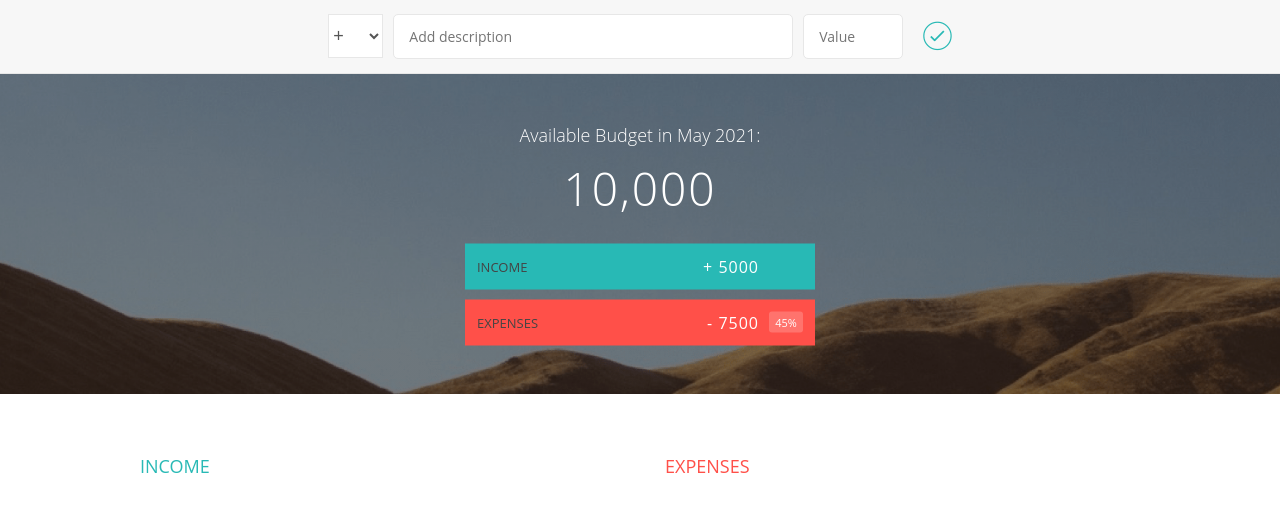
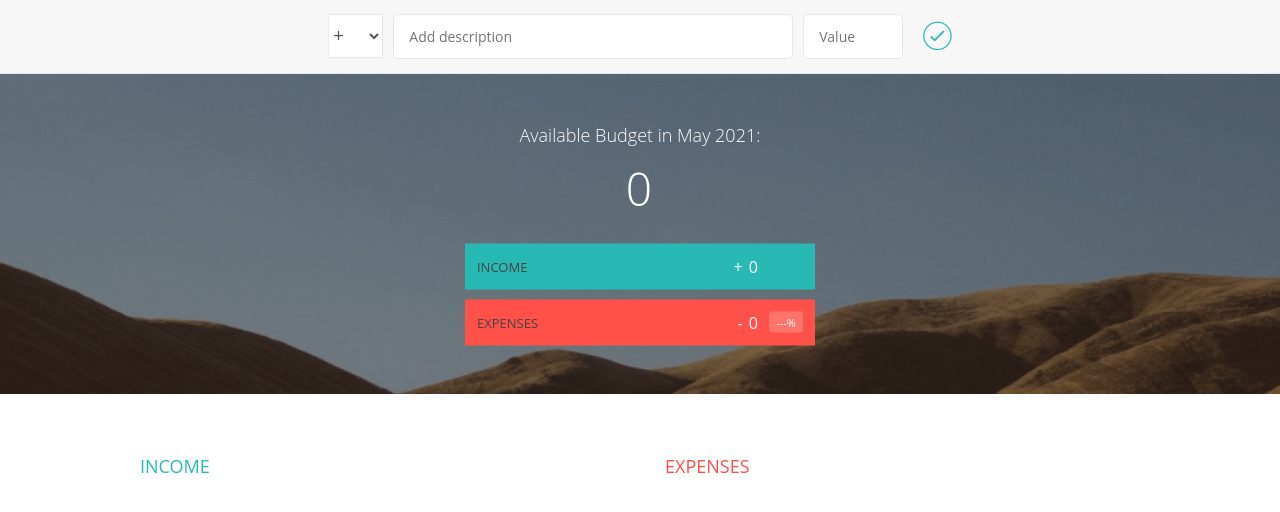
Before and after one commit to tunji93/ReactBudgApp, a React (Create React App) app: page / in a window 1280 px wide. Shown: the top 512 px of the page. Built offline with nearby package versions, Linux system fonts and the light colour scheme.

Commit message:
ux changes

```diff
--- a/src/components/Expenses.js
+++ b/src/components/Expenses.js
@@ -5,7 +5,22 @@ import {Context} from '../useContext/Context'
 
 
 function Expenses(props) {
-    const {deleteItem} = useContext(Context)
+    const {deleteItem, incInputs} = useContext(Context)
+
+    const totalInc = () => {
+        let total = 0
+        incInputs.forEach(element => {
+            total+= parseFloat(element.val)
+        });
+        return total
+    }
+    const percentage = () => {
+
+        if (totalInc()) {
+            return Math.round((parseFloat(props.obj.val)/totalInc()) * 100)
+        }
+        return "---"
+    }
 
     return (
 
@@ -13,7 +28,7 @@ function Expenses(props) {
             <div className="item__description">{props.obj.desc}</div>
             <div className="right clearfix">
                 <div className="item__value">- {props.obj.val}</div>
-                <div className="item__percentage"></div>
+                <div className="item__percentage">{percentage()}%</div>
                 <div className="item__delete">
                     <button onClick = {()=>{deleteItem(props.obj)}} className="item__delete--btn"><i className="ion-ios-close-outline"></i></button>
                 </div>
--- a/src/components/Header.js
+++ b/src/components/Header.js
@@ -1,9 +1,35 @@
-import React from 'react'
+import React, {useContext} from 'react'
+import {Context} from "../useContext/Context"
 
 
 function Header(props) {
+
+    const {incInputs, expInputs} = useContext(Context)
     const month = new Date().toLocaleString("default", { month: "long" })
     const year =  new Date().getFullYear()
+    const totalInc = () => {
+        let total = 0
+        incInputs.forEach(element => {
+            total+= parseFloat(element.val)
+        });
+        return total
+
+    }
+    const totalExp = () => {
+        let total = 0
+        expInputs.forEach(element => {
+            total+= parseFloat(element.val)
+        });
+        return total
+    }
+    const Total = totalInc() - totalExp()
+
+    const percentage = () => {
+        if (totalInc()) {
+            return Math.round((totalExp()/totalInc()) * 100)
+        }
+        return "---"
+    }
 
     return (
 
@@ -15,12 +41,12 @@ function Header(props) {
 
                 </div>
 
-                <div className="budget__value">10,000</div>
+                <div className="budget__value">{Total}</div>
 
                 <div className="budget__income clearfix">
                     <div className="budget__income--text">Income</div>
                     <div className="right">
-                        <div className="budget__income--value">+ 5000</div>
+                        <div className="budget__income--value">+ {totalInc()}</div>
                         <div className="budget__income--percentage">&nbsp;</div>
 
                     </div>
@@ -29,8 +55,8 @@ function Header(props) {
                 <div className="budget__expenses clearfix">
                     <div className="budget__expenses--text">Expenses</div>
                     <div className="right clearfix">
-                        <div className="budget__expenses--value">- 7500</div>
-                        <div className="budget__expenses--percentage">45%</div>
+                        <div className="budget__expenses--value">- {totalExp()}</div>
+                        <div className="budget__expenses--percentage">{percentage()}%</div>
                     </div>
                 </div>
             </div>
--- a/src/useContext/Context.js
+++ b/src/useContext/Context.js
@@ -20,6 +20,7 @@ function Provider(props) {
        )
     }
     const handleInputs = () => {
+        if (input.val>0 && input.desc && input.type) {
             const addInput ={
                 id: new Date().toLocaleTimeString(),
                 ...input
@@ -29,6 +30,12 @@ function Provider(props) {
             }
             else {
                 setExpInputs(prev=> [...prev, addInput])
+            }
+
+            setInput({desc: "", val: "", type: "inc" })
+        }
+        else{
+            alert("kindly enter all fields appropriately")
         }
     }
     const deleteItem = (obj) => {
```
Lines whose indentation alone changed are shown as unchanged.
